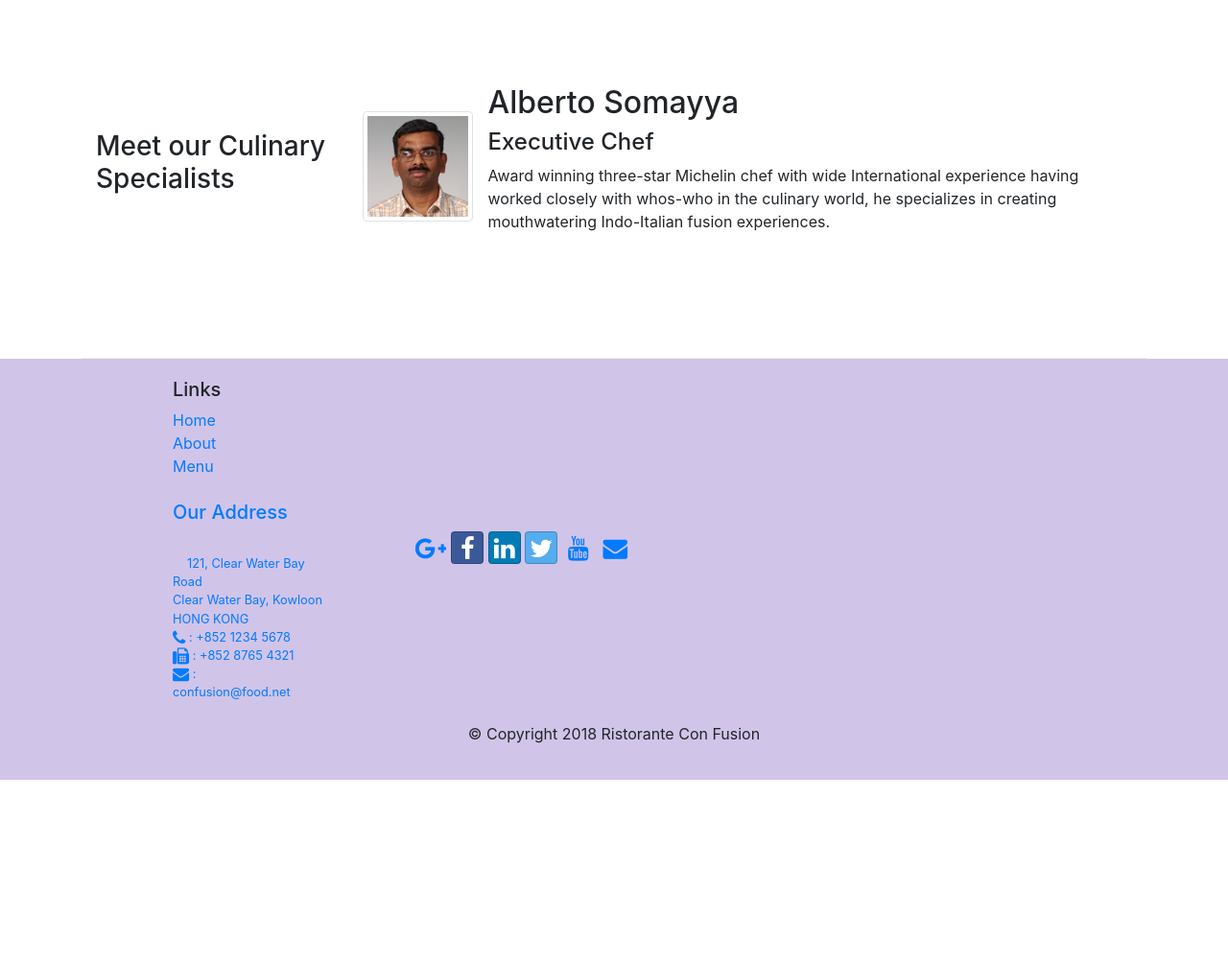
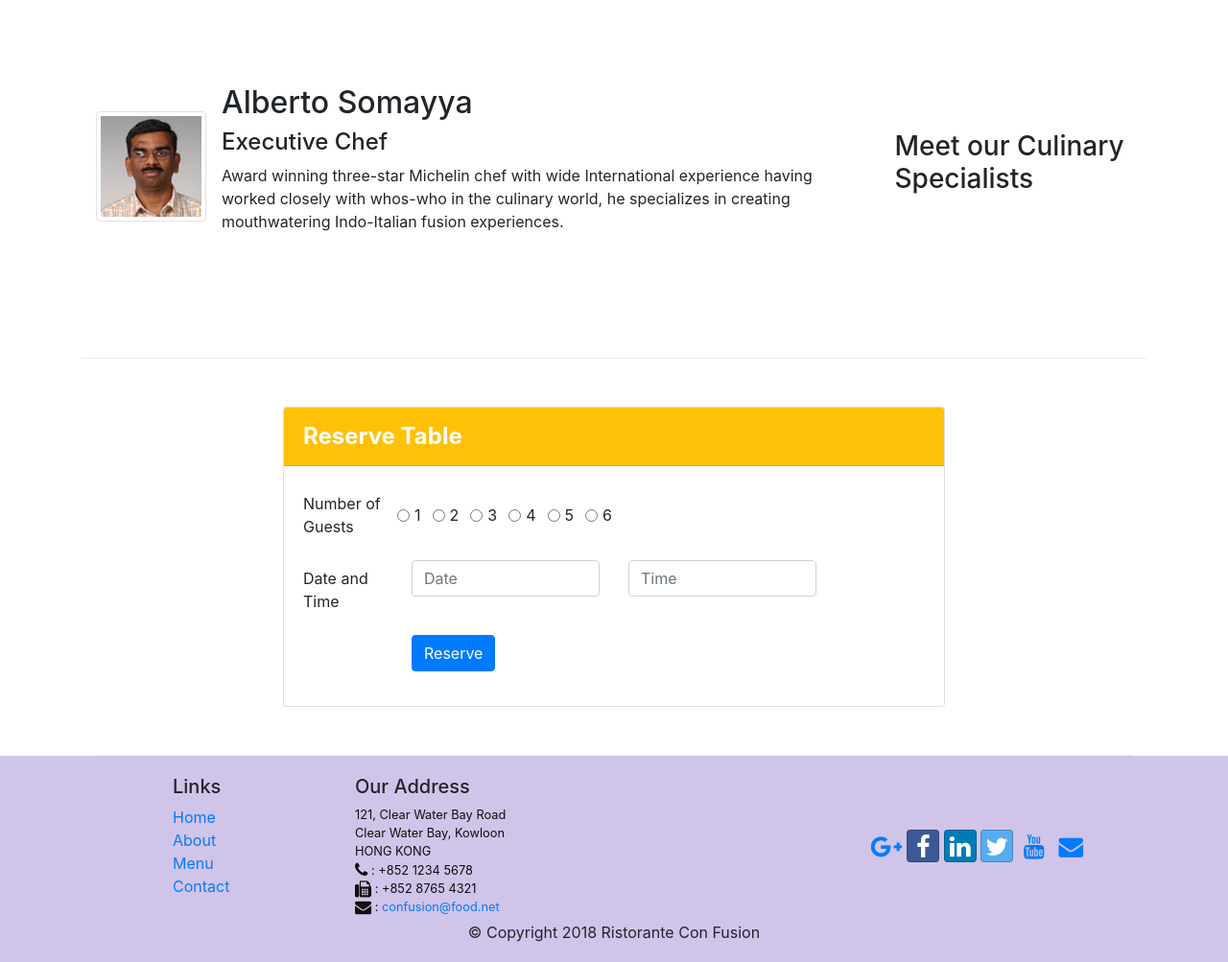
Before and after one commit to Masoud-Mir/bootstrap, a website: page index.html in a window 1280 px wide. Shown: the part 1160-2163 px from the top of the page at 96% size. Before the commit the page ends 1973 px from the top, so only its background shows below. Drawn offline with nearby package versions, Linux system fonts and the light colour scheme.

Commit message:
Assignment 2

```diff
--- a/index.html
+++ b/index.html
@@ -2,6 +2,11 @@
 <html lang="en">
 
 <head>
+    <style>
+        html {
+            scroll-behavior: smooth;
+        }
+    </style>
     <title>Ristorante Con Fusion</title>
     <!-- Required meta tags always come first -->
     <meta charset="utf-8">
@@ -40,8 +45,11 @@
                     <h1>Ristorante con Fusion</h1>
                     <p>We take inspiration from the World's best cuisines, and create a unique fusion experience. Our lipsmacking creations will tickle your culinary senses!</p>
                 </div>
-                <div class="col-12 col-sm">
+                <div class="col-12 col-sm-3">
                     <img src="img/logo.png" alt="logo" class=" img-fluid">
+                </div>
+                <div class="col-12 col-sm-3 d-flex align-items-center justify-content-center">
+                    <a class=" btn btn-warning btn-lg" href="#reserv">Reserve Table</a>
                 </div>
             </div>
         </div>
@@ -69,13 +77,18 @@
                 <h3>This Month's Promotions</h3>
             </div>
             <div class="col col-sm col-md">
-                <h2>Weekend Grand Buffet</h2>
-                <p>Featuring mouthwatering combinations with a choice of five different salads, six enticing appetizers, six main entrees and five choicest desserts. Free flowing bubbly and soft drinks. All for just $19.99 per person </p>
+                <div class=" media">
+                    <div class=" media-body">
+                        <h2 class=" mt-0">Weekend Grand Buffet <span class="badge badge-danger">NEW</span></h2>
+                        <p>Featuring mouthwatering combinations with a choice of five different salads, six enticing appetizers, six main entrees and five choicest desserts. Free flowing bubbly and soft drinks. All for just $19.99 per person </p>
+                    </div>
+                    <img src="img/buffet.png" alt="" class=" d-flex ml-3 img-thumbnail align-self-center">
+                </div>
             </div>
         </div>
 
         <div class="row row-content align-items-center">
-            <div class="col-12 col-sm-4 order-sm-first col-md-3">
+            <div class="col-12 col-sm-4 order-sm-last col-md-3">
                 <h3>Meet our Culinary Specialists</h3>
             </div>
             <div class="col col-sm col-md">
@@ -86,6 +99,62 @@
                         <h4>Executive Chef</h4>
                         <p class="d-none d-sm-block">Award winning three-star Michelin chef with wide International experience having worked closely with whos-who in the culinary world, he specializes in creating mouthwatering Indo-Italian fusion experiences.
                         </p>
+                    </div>
+                </div>
+            </div>
+        </div>
+        <div class=" container" id="reserv">
+            <div class=" row row-content align-items-center">
+                <div class="col-8 m-auto">
+                    <div class="card">
+                        <div class="card-header bg-warning text-white" style="font-size:x-large;">
+                            <strong>Reserve Table</strong>
+                        </div>
+                        <div class="card-body">
+                            <form>
+                                <div class="form-group row">
+                                    <label for="numGuests" class="col-sm-2 col-form-label">Number of Guests</label>
+                                    <div class="form-check form-check-inline">
+                                        <input class="form-check-input" type="radio" name="inlineRadioOptions" id="inlineRadio1" value="option1">
+                                        <label class="form-check-label" for="inlineRadio1">1</label>
+                                    </div>
+                                    <div class="form-check form-check-inline">
+                                        <input class="form-check-input" type="radio" name="inlineRadioOptions" id="inlineRadio2" value="option2">
+                                        <label class="form-check-label" for="inlineRadio2">2</label>
+                                    </div>
+                                    <div class="form-check form-check-inline">
+                                        <input class="form-check-input" type="radio" name="inlineRadioOptions" id="inlineRadio3" value="option3">
+                                        <label class="form-check-label" for="inlineRadio3">3</label>
+                                    </div>
+                                    <div class="form-check form-check-inline">
+                                        <input class="form-check-input" type="radio" name="inlineRadioOptions" id="inlineRadio4" value="option4">
+                                        <label class="form-check-label" for="inlineRadio4">4</label>
+                                    </div>
+                                    <div class="form-check form-check-inline">
+                                        <input class="form-check-input" type="radio" name="inlineRadioOptions" id="inlineRadio5" value="option5">
+                                        <label class="form-check-label" for="inlineRadio5">5</label>
+                                    </div>
+                                    <div class="form-check form-check-inline">
+                                        <input class="form-check-input" type="radio" name="inlineRadioOptions" id="inlineRadio6" value="option6">
+                                        <label class="form-check-label" for="inlineRadio6">6</label>
+                                    </div>
+                                </div>
+                                <div class="form-group row">
+                                    <label for="date&time" class="col-sm-2 col-form-label">Date and Time</label>
+                                    <div class="col-sm-4">
+                                        <input type="text" class="form-control" id="date&time" placeholder="Date">
+                                    </div>
+                                    <div class="col-sm-4">
+                                        <input type="text" class="form-control" id="date&time" placeholder="Time">
+                                    </div>
+                                </div>
+                                <div class="form-group row">
+                                    <div class="col-sm-10 offset-sm-2">
+                                        <button type="submit" class="btn btn-primary">Reserve</button>
+                                    </div>
+                                </div>
+                            </form>
+                        </div>
                     </div>
                 </div>
             </div>
@@ -101,8 +170,7 @@
                         <li><a href="#">Home</a></li>
                         <li><a href="aboutus.html">About</a></li>
                         <li><a href="#">Menu</a></li>
-                        <li>
-                            <a href="contactus.html>Contact</a></li>
+                        <li><a href="contactus.html">Contact</a></li>
                     </ul>
                 </div>
                 <div class=" col-7 col-sm-5 ">
```
